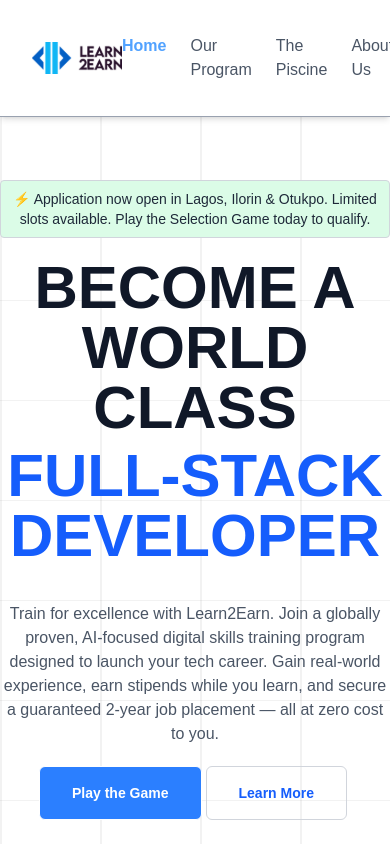
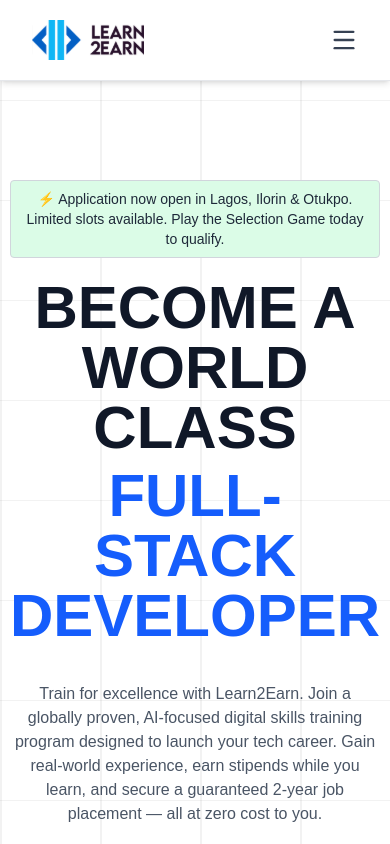
Before and after one commit to Tobadave/Day1, a React app in the folder frontend/: page / in a window 390 px wide. Shown: the top 844 px of the page. Built offline with nearby package versions, Linux system fonts and the light colour scheme; the HTML template or start-up script is replaced by a standard one.

Commit message:
working on tgh ui version

```diff
--- a/frontend/src/components/Landing/Hero.jsx
+++ b/frontend/src/components/Landing/Hero.jsx
@@ -2,15 +2,18 @@
 
 function HeroSection() {
   return (
+    <div className="w-full">
     <section className="relative flex flex-col items-center justify-center py-25 text-center bg-white
       [background-image:linear-gradient(to_right,rgba(0,0,0,0.05)_2px,transparent_2px),linear-gradient(to_bottom,rgba(0,0,0,0.05)_1px,transparent_1px)]
       [background-size:100px_100px]">
 
       {heroData.map((item, index)=>(
-        <div key={index} className="flex flex-col items-center font-normal pt-20">
+        <div key={index} className="flex flex-col items-center font-normal pt-20 mx-10">
         <div
           className="bg-green-100 text-gray-800 border-1
-          text-sm rounded-sm p-2 border-gray-300">
+          text-sm rounded-sm p-2 border-gray-300 flex
+          mx-0">
+            {/* green pop-up */}
             {item.info}</div>
 
         <span className="uppercase text-6xl my-5 font-semibold">
@@ -45,7 +48,9 @@
         </div>
       ))}
     </section>
+    </div>
   );
 }
 
+
 export default HeroSection
--- a/frontend/src/components/Navbar.jsx
+++ b/frontend/src/components/Navbar.jsx
@@ -1,27 +1,28 @@
+import { useState } from "react";
 import { mainlogo } from "./constants";
-import { navbar } from './constants';
-import { NavLink } from 'react-router-dom';
+import { navbar } from "./constants";
+import { NavLink } from "react-router-dom";
+import { Menu, X } from "lucide-react";
 
 const Navbar = () => {
+  const [menuOpen, setMenuOpen] = useState(false);
+
   return (
-    <div className="fixed top-0 left-0 w-full z-10 bg-white border-b-1
-    border-gray-400 backdrop-blur-md shadow-md">
+    <nav className="fixed top-0 left-0 w-full z-10 bg-white border-b border-gray-200 backdrop-blur-md shadow-md">
+
       <div className="py-5 flex justify-between items-center px-8">
         {/* Logo */}
-        <img src={mainlogo} alt=""className="w-28" />
-        {/* <div className="text-xl font-bold text-black">MyLogo</div> */}
+        <img src={mainlogo} alt="logo" className="w-28" />
 
-        {/* Nav Links */}
-        <div className="flex gap-6">
+        {/* Desktop Nav Links */}
+        <div className="hidden md:flex gap-6">
           {navbar.map((item, index) => (
             <NavLink
               key={index}
               to={item.path}
               className={({ isActive }) =>
                 `transition-colors duration-200 hover:text-blue-500 ${
-                  isActive
-                    ? 'text-blue-400 font-bold'
-                    : 'text-gray-600'
+                  isActive ? "text-blue-600 font-bold" : "text-gray-600"
                 }`
               }
             >
@@ -30,13 +31,43 @@
           ))}
         </div>
 
-        {/* Button */}
-        <button className="bg-blue-600 text-white px-4 py-2 rounded-lg
-        text-sm  hover:bg-blue-700 transition  hover:cursor-pointer">
+        {/* Desktop Button */}
+        <button className="hidden md:block bg-blue-600 text-white px-4 py-2 rounded-lg text-sm hover:bg-blue-700 transition hover:cursor-pointer">
           Play the Game
         </button>
+
+        {/* Mobile Menu Toggle */}
+        <button
+          onClick={() => setMenuOpen(!menuOpen)}
+          className="md:hidden text-gray-700 focus:outline-none"
+        >
+          {menuOpen ? <X size={28} /> : <Menu size={28} />}
+        </button>
       </div>
-    </div>
+
+      {/* Mobile Menu */}
+      {menuOpen && (
+        <div className="md:hidden flex flex-col items-center bg-white shadow-md border-t border-gray-200">
+          {navbar.map((item, index) => (
+            <NavLink
+              key={index}
+              to={item.path}
+              onClick={() => setMenuOpen(false)} // close menu on click
+              className={({ isActive }) =>
+                `py-3 w-full text-center transition-colors duration-200 hover:text-blue-500 ${
+                  isActive ? "text-blue-600 font-semibold" : "text-gray-600"
+                }`
+              }
+            >
+              {item.name}
+            </NavLink>
+          ))}
+          <button className="my-4 bg-blue-600 text-white px-5 py-2 rounded-lg text-sm hover:bg-blue-700 transition">
+            Play the Game
+          </button>
+        </div>
+      )}
+    </nav>
   );
 };
 
--- a/frontend/src/index.css
+++ b/frontend/src/index.css
@@ -7,7 +7,7 @@
 
 @layer components {
   .section-width {
-    @apply px-3 md:px-10;
+    @apply px-2  md:px-10;
   }
 }
 
--- a/frontend/src/pages/Landingpage.jsx
+++ b/frontend/src/pages/Landingpage.jsx
@@ -17,20 +17,16 @@
   return (
     <>
       <Hero />
-      <div className='px-0'>
+      {/* <div className='px-0'> */}
         <Video />
-
         {/* Our Partners */}
         <Details />
-
         {/* Boxshading */}
         <Program />
-
         <Info />
-
         <Faq/>
         <Footer />
-      </div>
+      {/* </div> */}
     </>
   )
 }
```
